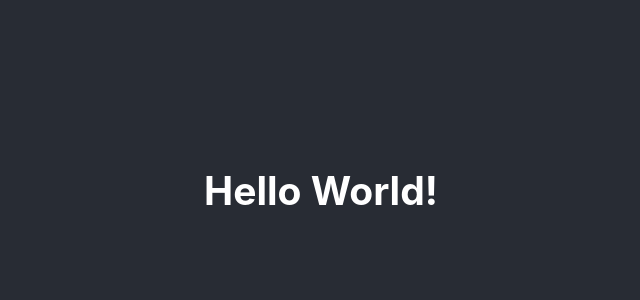
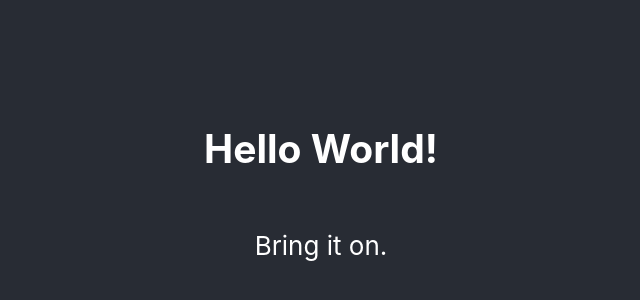
Before and after one commit to badshab454/React-Course, a React (Create React App) app: page / in a window 1280 px wide. Shown: the part 210-510 px from the top of the page, without its empty margins (319-959 px from the left). Built offline with nearby package versions, Linux system fonts and the light colour scheme.

Commit message:
bring it on

```diff
--- a/src/App.js
+++ b/src/App.js
@@ -7,6 +7,7 @@ function App() {
     <div className="App">
       <header className="App-header">
         <h2>Hello World!</h2>
+        <p>Bring it on.</p>
       </header>
     </div>
   );
```
